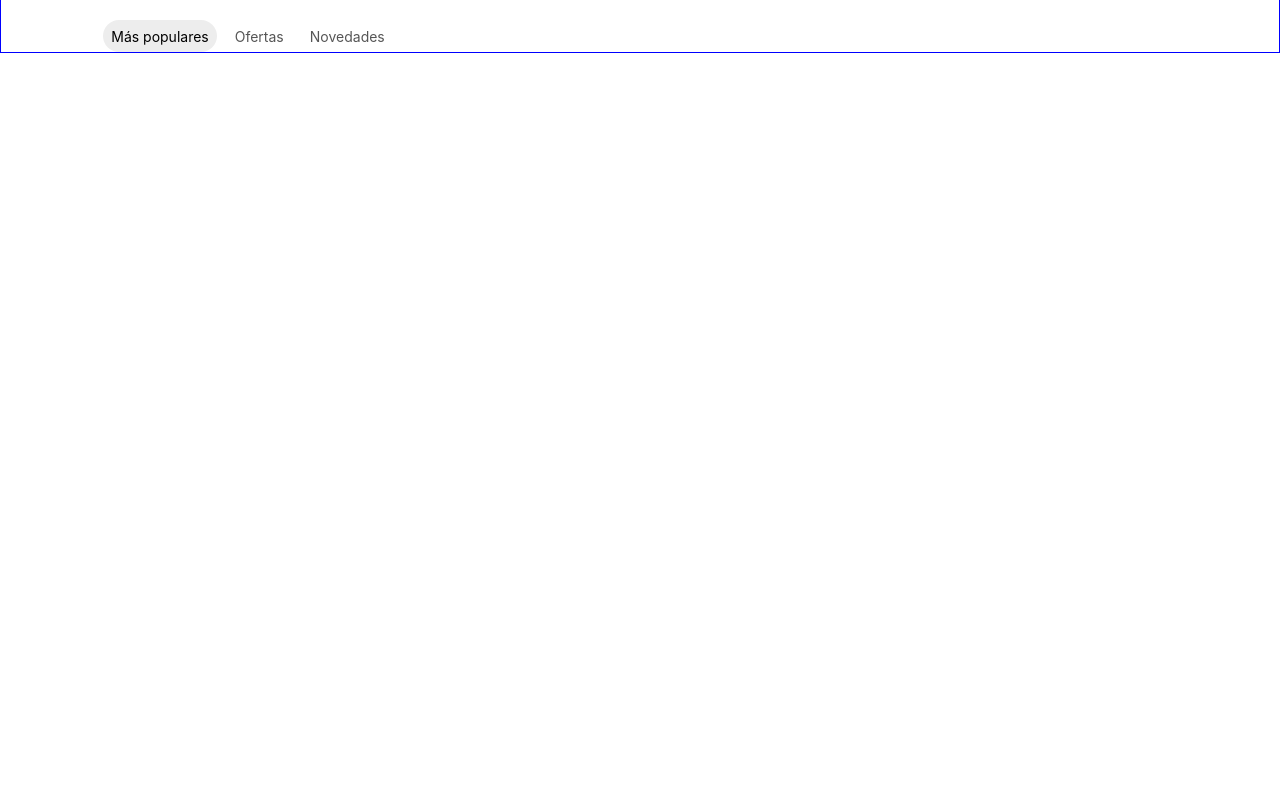
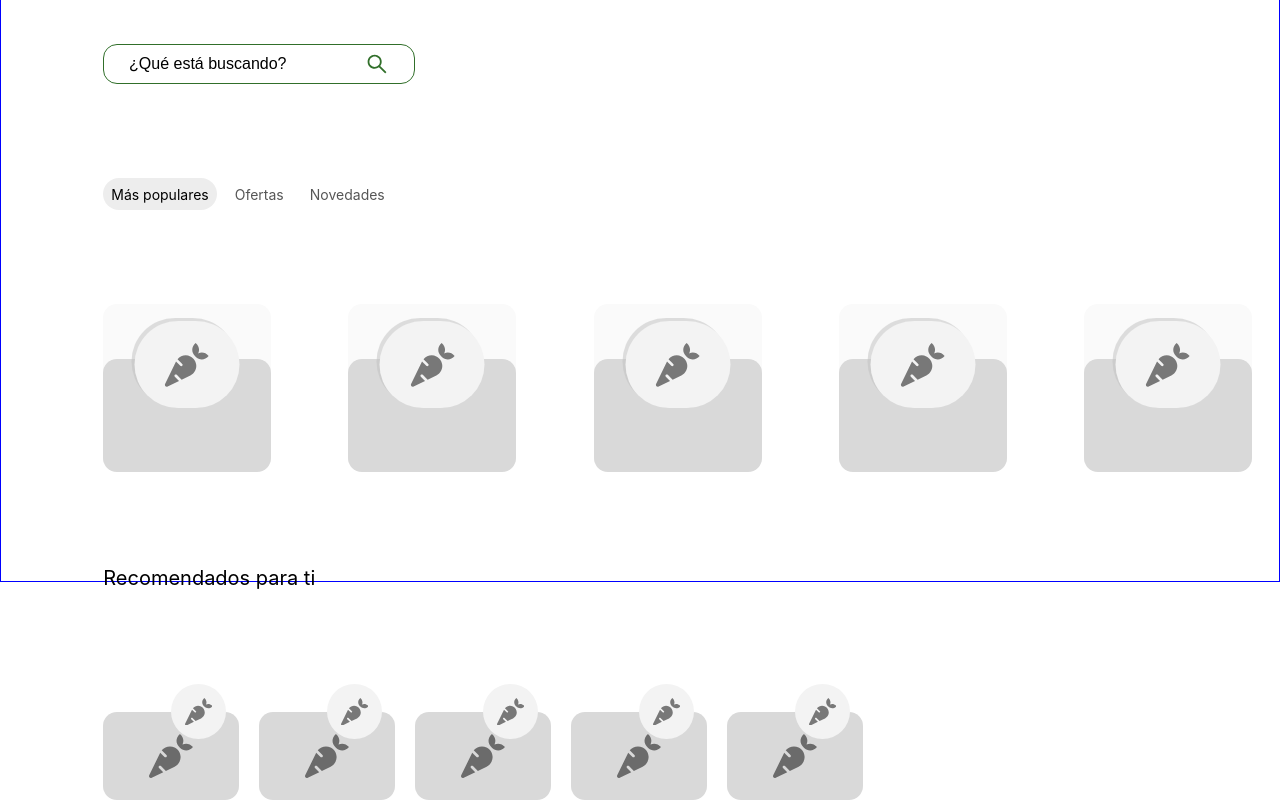
Before and after one commit to No-Country/c8-86-t-react-firebase, a React (Vite) app in the folder healthyApp/: page /product/1 in a window 1280 px wide. Shown: the part 218-1018 px from the top of the page. Before the commit the page ends 800 px from the top, so only its background shows below. Built offline with nearby package versions, Linux system fonts and the light colour scheme; no server answers.

Commit message:
Maquetado del Home (titulo, barra busqueda, categorias, seccion productos, seccion recomendaciones)

```diff
--- a/healthyApp/src/components/Header/Header.css
+++ b/healthyApp/src/components/Header/Header.css
@@ -1,5 +1,6 @@
 .Header{
     height: 6vh;
+
     display: flex;
     flex-direction: row;
     justify-content: space-between;
--- a/healthyApp/src/components/Home/Home.css
+++ b/healthyApp/src/components/Home/Home.css
@@ -1,13 +1,17 @@
 .Home{
     border: 1px solid blue;
+    height: 100vh;
 }
 
 .Home__content{
+
+    height: auto;
     display: flex;
     align-items: flex-start;
+    justify-content: flex-start;
     flex-direction: column;
     margin-left: 8%;
-    margin-top: 3%;
+    margin-top: 8%;
 }
 
 h2{
@@ -18,7 +22,7 @@ h2{
 }
 
 .Home__search__bar{
-    margin-top: 2%;
+    margin-top: 5%;
     border: 1px solid #316F2A;
     width: 312px;
     height: 40px;
@@ -59,5 +63,49 @@ h2{
     flex-direction: row;
     align-items: center;
     gap: 10px;
-    margin-top: 3%;
+    margin-top: 8%;
 }
+
+.Home__products{
+    width: 100%;
+    height: 100%;
+    margin-top: 8%;
+    display: flex;
+    flex-direction: row;
+    align-items: center;
+    gap: 10px;
+    scroll-snap-type:x mandatory;
+    overflow-x: scroll;
+    overflow-y: hidden;
+}
+
+.Home__products .card{
+    scroll-snap-align: center;
+    flex: 0 0 20%;
+
+}
+
+.title__recommendations{
+    font-size: 20px;
+    color: rgb(0, 0, 0);
+    margin-top: 8%;
+    font-family: -apple-system, BlinkMacSystemFont, 'Segoe UI', Roboto, Oxygen, Ubuntu, Cantarell, 'Open Sans', 'Helvetica Neue', sans-serif;
+
+}
+
+.Home__recommendations{
+    width: 100%;
+    height: 100%;
+    margin-top: 8%;
+    display: flex;
+    align-items: center;
+    gap: 10px;
+    scroll-snap-type:x mandatory;
+    overflow-x: scroll;
+    overflow-y: hidden;
+}
+
+.Home__recommendations .card{
+    scroll-snap-align: center;
+    flex: 0 0 10%;
+}
--- a/healthyApp/src/components/Home/Home.jsx
+++ b/healthyApp/src/components/Home/Home.jsx
@@ -3,6 +3,8 @@ import Header from '../Header/Header'
 import './Home.css'
 import { AiOutlineSearch } from "react-icons/ai";
 import CategoryCard from '../CategoryCard/CategoryCard';
+import ProductCard from '../Products/ProductCard/ProductCard';
+import RecommendationCard from '../Products/RecommendationCard/RecommendationCard';
 
 const Home = () => {
 
@@ -36,6 +38,49 @@ const Home = () => {
 
                 </div>
 
+                <div className='Home__products'>
+                    <div className='card'>
+                        <ProductCard/>
+                    </div>
+                    <div className='card'>
+                        <ProductCard/>
+                    </div>
+                    <div className='card'>
+                        <ProductCard/>
+                    </div>
+                    <div className='card'>
+                        <ProductCard/>
+                    </div>
+                    <div className='card'>
+                        <ProductCard/>
+                    </div>
+                    <div className='card'>
+                        <ProductCard/>
+                    </div>
+
+                </div>
+
+                <p className='title__recommendations'>Recomendados para ti</p>
+
+                <div className='Home__recommendations'>
+                    <div className='card'>
+                        <RecommendationCard/>
+                    </div>
+                    <div className='card'>
+                        <RecommendationCard/>
+                    </div>
+                    <div className='card'>
+                        <RecommendationCard/>
+                    </div>
+                    <div className='card'>
+                        <RecommendationCard/>
+                    </div>
+                    <div className='card'>
+                        <RecommendationCard/>
+                    </div>
+
+
+                </div>
 
             </div>
 
--- /dev/null
+++ b/healthyApp/src/components/Products/ProductCard/ProductCard.css
@@ -0,0 +1,39 @@
+.ProductCard{
+    width: 168px;
+    height: 168px;
+    border-radius: 14px;
+    position: relative;
+    background-color: #FAFAFA;
+    margin-right: 10px;
+}
+
+.ProductCard__header{
+    width: 105px;
+    height: 87.5px;
+    border-radius: 80px;
+    background-color: #f3f3f3;
+    position: absolute;
+    top: 10%;
+    z-index: 3;
+    left: 50%;
+    translate: -50%;
+    box-shadow: -3px -3px 0px 0px rgb(192, 192, 192,0.5);
+    display: flex;
+    justify-content: center;
+    align-items: center;
+}
+
+.ProductCard__header >svg{
+    width: 50%;
+    height: 50%;
+    opacity: 0.5;
+}
+
+.ProductCard__description{
+    height: 112.8px;
+    width: 100%;
+    background-color: #D9D9D9;
+    position: absolute;
+    bottom: 0;
+    border-radius: 14px;
+}
--- /dev/null
+++ b/healthyApp/src/components/Products/ProductCard/ProductCard.jsx
@@ -0,0 +1,18 @@
+import React from 'react'
+import './ProductCard.css'
+import { FaCarrot } from "react-icons/fa";
+
+const ProductCard = () => {
+    return (
+        <div className='ProductCard'>
+            <div className='ProductCard__header'>
+                <FaCarrot />
+            </div>
+            <div className='ProductCard__description'>
+
+            </div>
+        </div>
+    )
+}
+
+export default ProductCard
--- /dev/null
+++ b/healthyApp/src/components/Products/RecommendationCard/RecommendationCard.css
@@ -0,0 +1,46 @@
+.RecommendationCard{
+    width: 136px;
+    height: 116px;
+    /* border: 1px solid grey; */
+    border-radius: 14px;
+    position: relative;
+    margin-right: 10px;
+}
+
+.RecommendationCard__header{
+    width: 55px;
+    height: 55px;
+    background-color: #f3f3f3;
+    /* box-shadow: -3px -3px 0px 0px rgb(192, 192, 192,0.5); */
+    border-radius: 27.5px;
+    position: absolute;
+    left: 50%;
+    z-index: 3;
+    display: flex;
+    justify-content: center;
+    align-items: center;
+}
+
+.RecommendationCard__header > svg{
+    width: 50%;
+    height: 50%;
+    opacity: 0.5;
+}
+
+.RecommendationCard__description{
+    width: 136px;
+    height: 88px;
+    background-color: #D9D9D9;
+    border-radius: 14px;
+    position: absolute;
+    bottom: 0;
+    display: flex;
+    justify-content: center;
+    align-items: center;
+}
+
+.RecommendationCard__description > svg{
+    width: 50%;
+    height: 50%;
+    opacity: 0.5;
+}
--- /dev/null
+++ b/healthyApp/src/components/Products/RecommendationCard/RecommendationCard.jsx
@@ -0,0 +1,18 @@
+import React from 'react'
+import './RecommendationCard.css'
+import { FaCarrot } from "react-icons/fa";
+
+const RecommendationCard = () => {
+    return (
+        <div className='RecommendationCard'>
+            <div className='RecommendationCard__header'>
+                <FaCarrot />
+            </div>
+            <div className='RecommendationCard__description'>
+                <FaCarrot />
+            </div>
+        </div>
+    )
+}
+
+export default RecommendationCard
```
